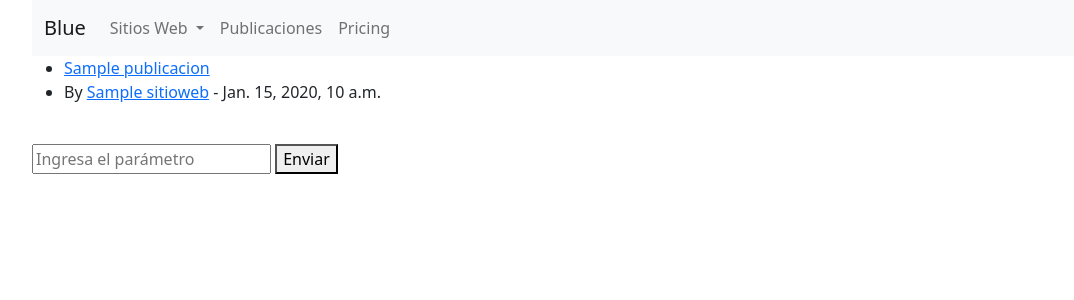
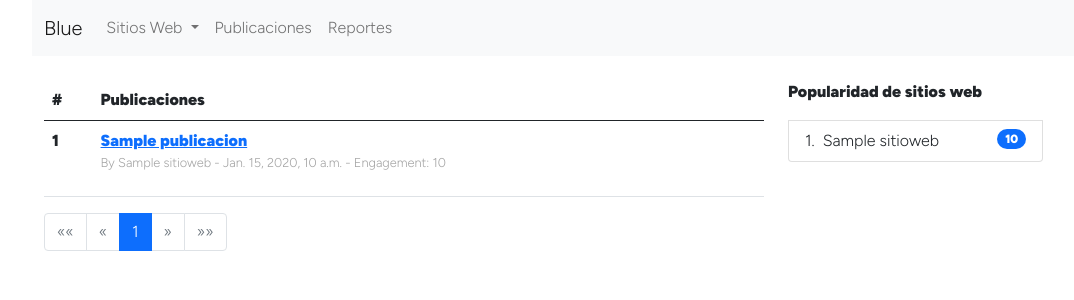
Before and after one commit to AngelSanchezAW/Blue, a Django app: page / in a window 1280 px wide. Shown: the top 300 px of the page, without its empty margins (50-1124 px from the left). Run offline with Django 4.2, Linux system fonts and the light colour scheme; tables that the repository leaves empty hold one stand-in row (values such as "Sample post").

Commit message:
Se agrego analisis de post, paginación, fuentes y estilos

```diff
--- a/blueapp/analis/static/analis/styles.css
+++ b/blueapp/analis/static/analis/styles.css
@@ -1,5 +1,14 @@
+*{
+    font-family: 'Figtree', sans-serif;
+}
+
 span.borrar-sitio-btn.badge.bg-danger.rounded-pill{
     cursor: pointer;
     position: absolute;
     right: 10px;
 }
+
+p.infoPost {
+    font-size: .8rem;
+    color: #a4a4a4;
+}
--- a/blueapp/analis/templates/analis/index.html
+++ b/blueapp/analis/templates/analis/index.html
@@ -10,6 +10,10 @@
     <!-- Bootstrap CSS -->
     <link href="https://cdn.jsdelivr.net/npm/bootstrap@5.0.2/dist/css/bootstrap.min.css" rel="stylesheet" integrity="sha384-EVSTQN3/azprG1Anm3QDgpJLIm9Nao0Yz1ztcQTwFspd3yD65VohhpuuCOmLASjC" crossorigin="anonymous">
     <title>Blue - Tendencias en Tecnología</title>
+
+    <link rel="preconnect" href="https://fonts.googleapis.com">
+    <link rel="preconnect" href="https://fonts.gstatic.com" crossorigin>
+    <link href="https://fonts.googleapis.com/css2?family=Figtree:wght@300;900&display=swap" rel="stylesheet">
 </head>
 <body>
     <div class="container">
@@ -35,7 +39,7 @@
                     <a class="nav-link" href="#" data-bs-toggle="modal" data-bs-target="#getPostModal">Publicaciones</a>
                   </li>
                   <li class="nav-item">
-                    <a class="nav-link" href="#">Pricing</a>
+                    <a class="nav-link" href="#">Reportes</a>
                   </li>
                 </ul>
                 <span class="navbar-text">
@@ -50,17 +54,85 @@
               </div>
             </div>
         </nav>
-        <ul>
-            {% for publicacion in publicaciones %}
-            <li><a href="{{ publicacion.url }}">{{ publicacion.titulo }}</a></li>
-            <li>By <a href="{{ publicacion.sitio_web.url }}">{{ publicacion.sitio_web.nombre }}</a> - {{ publicacion.fecha_creacion }}</li>
-            <br>
-            {% endfor %}
-        </ul>
-        <form action="/get-post/" method="GET">
-            <input type="text" name="numberPostGet" placeholder="Ingresa el parámetro">
-            <button type="submit">Enviar</button>
-          </form>
+        <div class="container">
+          <br>
+          <div class="row">
+            <div class="col-8">
+              <table class="table table-hover">
+                <thead>
+                  <tr>
+                    <th scope="col">#</th>
+                    <th scope="col">Publicaciones</th>
+                  </tr>
+                </thead>
+                <tbody>
+
+                    {% for publicacion in page_obj %}
+                      <tr>
+                        <th scope="row">{{ offset|add:forloop.counter }}</th>
+                        <td>
+                          <b>
+                            <a href="{{ publicacion.url }}">
+                            {% if publicacion.titulo|length > 100 %}
+                              {{ publicacion.titulo|slice:":100" }}...
+                            {% else %}
+                              {{ publicacion.titulo }}
+                            {% endif %}
+                          </a>
+                          </b>
+                          <p class="infoPost">By {{ publicacion.sitio_web.nombre }} - {{ publicacion.fecha_creacion }} - Engagement: {{ publicacion.engagement_set.first.total_engagement }}</p>
+                        </td>
+                      </tr>
+                    {% endfor %}
+
+                </tbody>
+              </table>
+              <nav aria-label="Page navigation example">
+                <ul class="pagination">
+                  <li class="page-item {% if not page_obj.has_previous %}disabled{% endif %}">
+                    <a class="page-link" href="{% if page_obj.has_previous %}?page=1{% endif %}" aria-label="First">
+                      <span aria-hidden="true">&laquo;&laquo;</span>
+                    </a>
+                  </li>
+                  <li class="page-item {% if not page_obj.has_previous %}disabled{% endif %}">
+                    <a class="page-link" href="{% if page_obj.has_previous %}?page={{ page_obj.previous_page_number }}{% endif %}" aria-label="Previous">
+                      <span aria-hidden="true">&laquo;</span>
+                    </a>
+                  </li>
+                  {% for page in page_range %}
+                    <li class="page-item {% if page_obj.number == page %}active{% endif %}">
+                      <a class="page-link" href="?page={{ page }}">{{ page }}</a>
+                    </li>
+                  {% endfor %}
+                  <li class="page-item {% if not page_obj.has_next %}disabled{% endif %}">
+                    <a class="page-link" href="{% if page_obj.has_next %}?page={{ page_obj.next_page_number }}{% endif %}" aria-label="Next">
+                      <span aria-hidden="true">&raquo;</span>
+                    </a>
+                  </li>
+                  <li class="page-item {% if not page_obj.has_next %}disabled{% endif %}">
+                    <a class="page-link" href="?page={{ page_obj.paginator.num_pages }}" aria-label="Last">
+                      <span aria-hidden="true">&raquo;&raquo;</span>
+                    </a>
+                  </li>
+                </ul>
+              </nav>
+            </div>
+            <div class="col-3">
+              <ol class="list-group list-group-numbered">
+                <p><b>Popularidad de sitios web</b></p>
+                {% for sitio in sitios_con_engagement %}
+                  <li class="list-group-item d-flex justify-content-between align-items-start">
+                    <div class="ms-2 me-auto">
+                        <div>{{ sitio.nombre }}</div>
+                        </div>
+                        <span class="badge bg-primary rounded-pill">{{ sitio.total_engagement }}</span>
+                  </li>
+                {% endfor %}
+              </ol>
+              <!-- <canvas id="myChart"></canvas> -->
+            </div>
+          </div>
+        </div>
     </div>
     <!-- Modal's -->
     <!-- Modal Sitios Web-->
@@ -319,5 +391,32 @@
       // Asociar la función al evento onchange del input de la lista desplegable
       document.getElementById('sitiosDataList').onchange = llenarCampos;
     </script>
+    <script src="https://cdn.jsdelivr.net/npm/chart.js"></script>
+    <script>
+      var etiquetas = {{ etiquetas|safe }};
+      var totalesEngagement = {{ totales_engagement|safe }};
+
+      // Obtén el elemento del canvas donde se mostrará el gráfico
+      var engagementCanvas = document.getElementById("myChart");
+
+      // Configuración del gráfico polar
+      var engagementData = {
+        labels: etiquetas,
+        datasets: [{
+          data: totalesEngagement,
+          backgroundColor: [
+            "rgba(255, 0, 0, 0.5)",
+            "rgba(100, 255, 0, 0.5)",
+            "rgba(200, 50, 255, 0.5)",
+            "rgba(0, 100, 255, 0.5)"
+          ]
+        }]
+      };
+
+      var polarAreaChart = new Chart(engagementCanvas, {
+        type: 'polarArea',
+        data: engagementData
+      });
+    </script>
 </body>
 </html>
--- a/blueapp/analis/views.py
+++ b/blueapp/analis/views.py
@@ -1,28 +1,61 @@
 from django.shortcuts import render, redirect, get_object_or_404
-from django.http import HttpResponse
 from django.http import JsonResponse
-
-from .models import SitioWeb, Publicacion
-
+from .models import SitioWeb, Publicacion, Engagement
+from django.db.models import Sum
 from .utils.publications import ultimas_publicaciones
-
 from django.contrib.auth.decorators import user_passes_test
+from django.core.paginator import Paginator
 
 # Vista página de inicio (Index)
 def index(request):
     sitios_web = SitioWeb.objects.all()
-    publicaciones = Publicacion.objects.all()
+    publicaciones = Publicacion.objects.all().order_by('-engagement__total_engagement')
+    engagement = Engagement.objects.all()
 
+    paginator = Paginator(publicaciones, 25)
+    page_number = request.GET.get('page')
+    page_obj = paginator.get_page(page_number)
+    # Calcular la diferencia para cada página
+    page_range = page_obj.paginator.page_range
+    if page_obj.paginator.num_pages > 5:
+        if page_obj.number <= 3:
+            page_range = range(1, 7)
+        elif page_obj.number >= page_obj.paginator.num_pages - 3:
+            page_range = range(page_obj.paginator.num_pages - 4, page_obj.paginator.num_pages + 1)
+        else:
+            page_range = range(page_obj.number - 3, page_obj.number + 3)
+
+    offset = (page_obj.number - 1) * paginator.per_page  # Calcular el desplazamiento
     num_publicaciones_por_sitio = {}
     for sitio_web in sitios_web:
         publicaciones_sitio = Publicacion.objects.filter(sitio_web=sitio_web)
         num_publicaciones = publicaciones_sitio.count()
         num_publicaciones_por_sitio[sitio_web] = num_publicaciones
 
+    sitios_con_engagement = SitioWeb.objects.annotate(total_engagement=Sum('publicacion__engagement__total_engagement'))
+    # Ordena la lista de sitios por total de engagement de mayor a menor
+    sitios_con_engagement = sorted(sitios_con_engagement, key=lambda sitio: sitio.total_engagement or 0, reverse=True)
+
+    # Reemplaza los valores None por cero en la lista de sitios
+    for sitio in sitios_con_engagement:
+        if sitio.total_engagement is None:
+            sitio.total_engagement = 0
+
+    etiquetas = [sitio.nombre for sitio in sitios_con_engagement]
+    totales_engagement = [sitio.total_engagement for sitio in sitios_con_engagement]
+
+
     context = {
         'sitios_web': sitios_web,
         'publicaciones': publicaciones,
         'num_publicaciones_por_sitio': num_publicaciones_por_sitio,
+        'engagement': engagement,
+        'page_obj': page_obj,
+        'page_range': page_range,
+        'offset': offset,
+        'sitios_con_engagement': sitios_con_engagement,
+        'etiquetas': etiquetas,
+        'totales_engagement': totales_engagement
     }
     return render(request, 'analis/index.html', context)
 
```
Also changed, not shown: blueapp/analis/utils/publications.py (+40 -2 lines), 1 other file.
